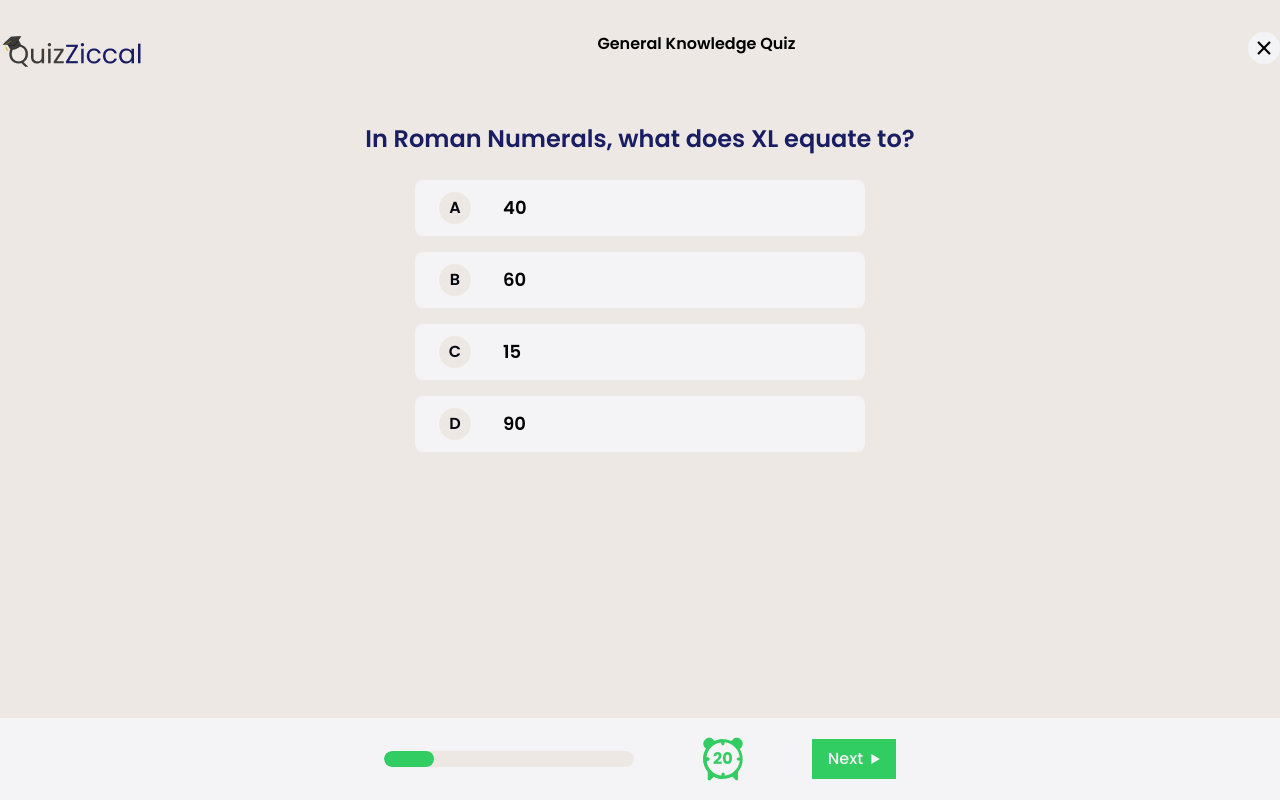
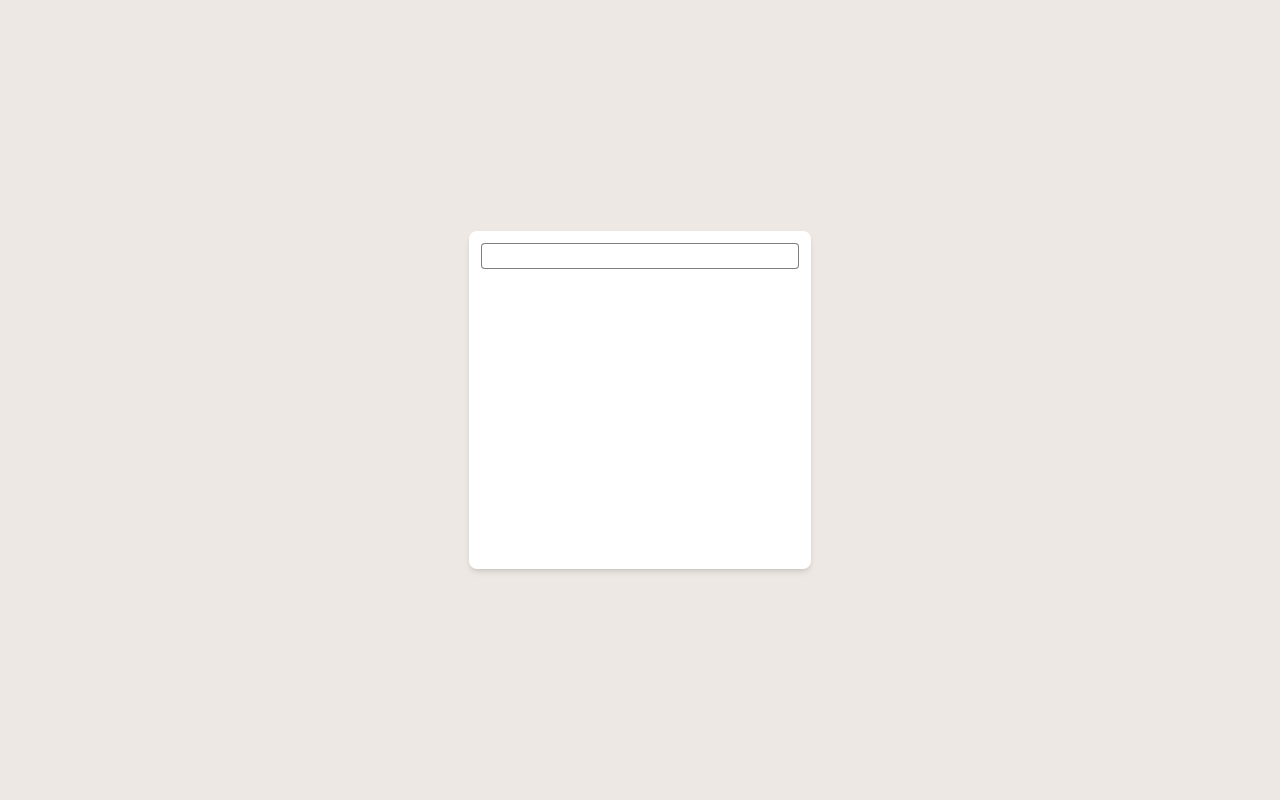
Before and after one commit to loyalsfc/Quizzical, a React (Create React App) app: page /quiz in a window 1280 px wide. Built offline with nearby package versions, Linux system fonts and the light colour scheme.

Commit message:
calculating and displaying score

```diff
--- a/src/App.js
+++ b/src/App.js
@@ -1,14 +1,13 @@
 import React from "react";
 import Quiz from "./component/Quiz";
 import './index.css'
-import DataFetching from "./component/Answer";
 import QuizPage from "./page/QuizPage";
+import Todo from "./page/Todo";
 
 function App() {
   return (
     <div className="App">
-      <QuizPage/>
-    {/* <DataFetching /> */}
+      <Todo />
     </div>
   );
 }
--- a/src/component/Answer.js
+++ /dev/null
@@ -1,20 +0,0 @@
-import React from "react";
-
-export default function DataFetching(){
-    const [post, setPost] = React.useState([])
-
-    React.useEffect(() => {
-        fetch("https://opentdb.com/api.php?amount=10&category=21&difficulty=medium&type=multiple")
-        .then(res => res.json())
-        .then(data => setPost(data.results))
-    }, [])
-    return(
-        <div>
-            <ul>
-                {
-                    post.map(post => <li>{post.question}</li>)
-                }
-            </ul>
-        </div>
-    )
-}
--- a/src/component/Questions.js
+++ /dev/null
@@ -1,39 +0,0 @@
-import React from 'react'
-import '../assets/css/index.css'
-
-export default function QuestionPage(){
-
-    const [allQuestions, setAllQuestions] = React.useState({
-        questions: [],
-        isDataLoaded: false
-    })
-
-    React.useEffect(() => {
-        fetch("https://opentdb.com/api.php?amount=10&category=21&difficulty=medium&type=multiple")
-        .then(res => res.json())
-        .then(data => setAllQuestions({questions: data.results, isDataLoaded: true}))
-    }, [])
-
-    console.log(allQuestions.questions)
-
-    // const question = allQuestions.map(item, ()=>{
-    //         return(
-    //             <Question question={item.question} />
-    //         )
-    // });
-
-
-
-    return(
-        <section>
-            Question page noni
-            {/* {allQuestions.isDataLoaded && question} */}
-        </section>
-    )
-}
-
-function Question(props){
-    return(
-        <p className='question'>{props.question}</p>
-    )
-}
--- /dev/null
+++ b/src/component/ScoreModal.js
@@ -0,0 +1,18 @@
+import React from 'react'
+
+function ScoreModal({score}) {
+    return (
+        <div className='h-screen w-full bg-black/[0.5] flex items-center justify-center fixed top-0 left-0'>
+            <div className='h-[70%] w-[70%] bg-white grid grid-cols-3 justify-items-center content-center relative place-content-end'>
+                <div />
+                <div className='h-72 w-72 text-[7rem] text-white rounded-full bg-green-100 flex flex-col items-center justify-center'>
+                    <h4 className='text-3xl text-center'>Your score</h4>
+                    <span>{score * 10}%</span>
+                </div>
+                <button className='self-end right-10 bg-green-100 font-medium leading-5 px-6 py-3 shadow text-white'>Continue</button>
+            </div>
+        </div>
+    )
+}
+
+export default ScoreModal
--- a/src/index.css
+++ b/src/index.css
@@ -5,6 +5,10 @@
 :root{
     background-color: #EDE8E3;
     font-family: 'Poppins', sans-serif;
+}
+
+*::-webkit-scrollbar{
+    display: none;
 }
 
 @layer utilities {
@@ -99,3 +103,7 @@ section{
 input[type=radio]{
     /* display: none; */
 }
+
+.strikethrough{
+    text-decoration: line-through;
+}
--- a/src/page/QuizPage.js
+++ b/src/page/QuizPage.js
@@ -1,85 +1,41 @@
 import React, { useEffect, useState, useId, useRef } from 'react'
 import logo from '../assets/logo.png'
+import ScoreModal from '../component/ScoreModal'
 
 function QuizPage() {
-    const [questions, setQuestions] = useState([
-        {
-            "category":"Science: Mathematics",
-            "type":"multiple",
-            "difficulty":"easy",
-            "question":"In Roman Numerals, what does XL equate to?",
-            "correct_answer":"40",
-            "incorrect_answers":["60","15","90"]
-        },
-        {
-
-            "category":"Science: Mathematics",
-            "type":"multiple",
-            "difficulty":"easy",
-            "question":"What prime number comes next after 19?",
-            "correct_answer":"23",
-            "incorrect_answers":["25","21","27"]
-        },
-        {
-            "category":"Science: Mathematics",
-            "type":"multiple",
-            "difficulty":"easy",
-            "question":"D in Bodmas stands for",
-            "correct_answer":"/",
-            "incorrect_answers":["*","-","+"]
-        },
-        {
-            "category":"Science: Mathematics",
-            "type":"multiple",
-            "difficulty":"easy",
-            "question":"How many sides does a heptagon have?",
-            "correct_answer":"7",
-            "incorrect_answers":["8","6","5"]
-        },
-        {
-            "category":"Science: Mathematics",
-            "type":"multiple",
-            "difficulty":"easy",
-            "question":"Which of this is a prime number?",
-            "correct_answer":"7",
-            "incorrect_answers":["4","9","16"]
-        }
-    ])
+    const [questions, setQuestions] = useState([])
     const [currentQuestion, setCurrentQuestion] = useState(0)
     const [answers, setAnswers] = useState({})
     const alphOptions = ['A', 'B', 'C', 'D']
     const [score, setScore] = useState(0)
-    const [duration, setDuration] = useState(25)
+    const [duration, setDuration] = useState(100)
     const nextBtn = useRef()
-
-    // useEffect(()=>{
-    //     fetch('https://opentdb.com/api.php?amount=10&category=21&difficulty=easy&type=multiple')
-    //     .then(res =>res.json())
-    //     .then(data => setQuestions(data.results))
-    // },[])
+    const [intervalId, setIntervalId] = useState()
+    const [showModal, setShowModal] = useState(false)
 
     useEffect(()=>{
-        const intervalId = setInterval(()=>{
-            //console.log(duration, 0){
-                //
-            // }
+        fetch('https://opentdb.com/api.php?amount=10&category=21&difficulty=easy&type=multiple')
+        .then(res =>res.json())
+        .then(data => setQuestions(data.results))
+    },[])
+
+    useEffect(()=>{
+        const interval = setInterval(()=>{
             setDuration(prevValue => {
                 if(prevValue > 0){
                     return prevValue - 1
                 }
                 return prevValue
-
             })
         },1000)
-
-        return () => clearInterval(intervalId)
+        setIntervalId(interval)
+        return () => clearInterval(interval)
     },[])
 
     useEffect(()=>{
         if(duration === 0){
             nextBtn.current.disabled = true
-            getTotalScore();
-            alert(score)
+            getTotalScore()
         }
     },[duration])
 
@@ -129,6 +85,7 @@ function QuizPage() {
     })
 
     function getTotalScore(){
+        clearInterval(intervalId)
         let initialScore = 0
         questions.forEach(question => {
             const que = question.question
@@ -137,13 +94,16 @@ function QuizPage() {
             }
         });
         setScore(initialScore)
+        setShowModal(true)
     }
 
-    // console.log(duration)
+
 
     return (
-        <div>
-            <header className='py-8'>
+        <>
+            {showModal && <ScoreModal score={score} />}
+            <div className='flex h-screen flex-col justify-between '>
+                <header className='pt-8'>
                     <div className='mx-auto container flex justify-between'>
                         <img src={logo} alt="logo" />
                         <span className='font-semibold font-[1.5rem] text-black '>General Knowledge Quiz</span>
@@ -159,7 +119,7 @@ function QuizPage() {
                         {displayQuestion}
                     </div>
                 </main>
-            <footer className='fixed bottom-0 left-0 w-full bg-grey flex justify-center items-center py-4 font-medium'>
+                <footer className=' bottom-0 left-0 w-full bg-grey flex justify-center items-center py-4 font-medium'>
                     <div className='w-[250px] h-4 rounded-full bg-primary overflow-hidden'>
                         <div className='h-full bg-green-100 rounded-full' style={{width: ((currentQuestion + 1) / questions.length) * 100 + '%'}}></div>
                     </div>
@@ -180,6 +140,7 @@ function QuizPage() {
                     : <button onClick={getTotalScore} className='navigation-btn'>Submit</button>}
                 </footer>
             </div>
+        </>
     )
 }
 
--- /dev/null
+++ b/src/page/Todo.js
@@ -0,0 +1,94 @@
+import React, { useId, useReducer, useState } from 'react'
+
+function reducer(state, action){
+    if(action.type === "add_todo"){
+        return (
+            [...state, {id: new Date().getTime(), title: 'todoTitle', isCompleted: false}]
+        )
+    }
+}
+
+
+function Todo() {
+    const [todoTitle, setTodoTitle] = useState('')
+    const [todoList, setTodoList] = useState([])
+    const [state, dispatch] = useReducer(reducer, [] )
+
+    function handleSubmit(e){
+        e.preventDefault()
+        dispatch({type: "add_todo"})
+        setTodoTitle('')
+    }
+
+    function editTodo(e, id){
+        setTodoList(
+            todoList.map(todo => {
+                if(todo.id === id){
+                    return({...todo, title: e.target.value})
+                }
+                return todo
+            })
+        )
+    }
+
+    function toggleItem(id){
+        setTodoList(
+            todoList.map(todo => {
+                if(todo.id === id){
+                    return({...todo, isCompleted: !todo.isCompleted})
+                }
+                return todo
+                })
+        )
+    }
+
+    function deleteItem(id){
+        setTodoList(todoList.filter(todo => todo.id !== id))
+    }
+
+    function enableEdit(id){
+        document.querySelector(`#todo-${id}`).disabled = false
+        document.querySelector(`#todo-${id}`).focus();
+    }
+
+    const todoItems = state.map((todo, index) => {
+        console.log(state)
+        return <li key={todo.id} className ='py-2 flex items-center gap-3'>
+            <input
+                onChange={(e)=>{editTodo(e, todo.id)}}
+                onBlur={(e)=> e.target.disabled = true}
+                value={(todo.title)}
+                disabled
+                id={'todo-'+todo.id}
+                className={todo.isCompleted ? 'text-grey-100 strikethrough' : 'text-green-500'}
+            />
+            <button onClick={()=> toggleItem(todo.id)} className='text-sm bg-cyan-500 ml-auto text-white p-1 rounded'>Toggle</button>
+            <button onClick={()=> enableEdit(todo.id)} className='bg-green-200 text-sm text-white p-1 px-2 rounded'>Edit</button>
+            <button onClick={()=> deleteItem(todo.id)} className='text-sm bg-red-400 text-white rounded p-1'>Delete</button>
+        </li>
+    })
+
+
+    return (
+        <div className='p-10'>
+            <div className='p-3 w-fit bg-white shadow-md rounded-lg absolute top-1/2 left-1/2 -translate-x-1/2 -translate-y-1/2'>
+                <form onSubmit={handleSubmit}>
+                    <input
+                    type="text"
+                    name="todo-item"
+                    id="todo-item"
+                    value={todoTitle}
+                    onChange={e => setTodoTitle(e.target.value)}
+                    className="border border-black/[0.5] w-full rounded"
+                />
+                </form>
+
+                <ul className='pt-3 w-full h-72 overflow-y-scroll'>
+                    {todoItems}
+                </ul>
+            </div>
+        </div>
+    )
+}
+
+export default Todo
```
Lines whose indentation alone changed are shown as unchanged.
